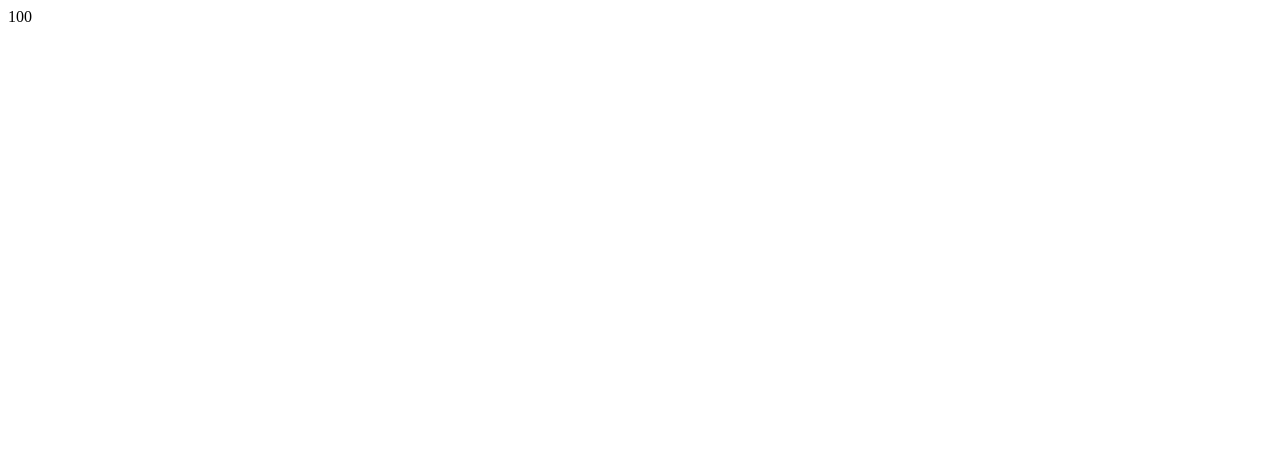
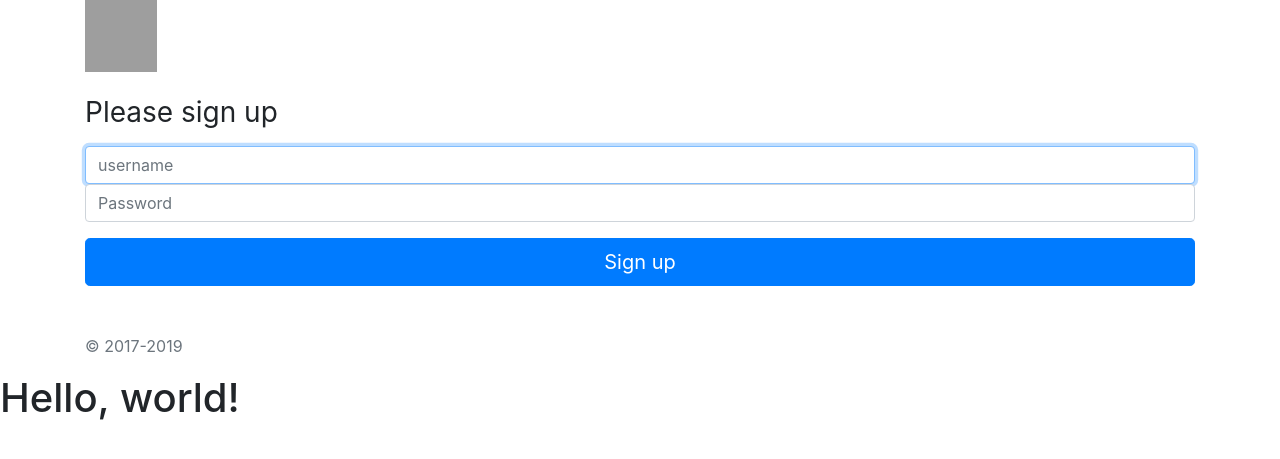
Before and after one commit to rfujino731/mysite, a Django app: page /reviewpost/signup/ in a window 1280 px wide. Before the commit the part shown is almost empty. Shown: the top 459 px of the page. Run offline with Django 3.2, Linux system fonts and the light colour scheme; grey boxes are pictures that could not be loaded.

Commit message:
modified reviewpost/signup.html

```diff
--- a/reviewpost/templates/reviewpost/signup.html
+++ b/reviewpost/templates/reviewpost/signup.html
@@ -1 +1,22 @@
-{{ somedate }}
+{% extends 'reviewpost/base.html' %}
+
+{% block content%}
+
+  <div class="container">
+      <form class="form-signin" method='post'>{% csrf_token %}
+      <img class="mb-4" src="/docs/4.4/assets/brand/bootstrap-solid.svg" alt="" width="72" height="72">
+      <h1 class="h3 mb-3 font-weight-normal">Please sign up</h1>
+      {% if error %}
+      {{ error }}
+      {% endif %}
+      <label for="inputEmail" class="sr-only">Username</label>
+      <input type="text" id="inputEmail" class="form-control" placeholder="username" name="username_data" required autofocus>
+      <label for="inputPassword" class="sr-only">Password</label>
+      <input type="password" id="inputPassword" class="form-control" placeholder="Password" name="password_data" required>
+      <div class="checkbox mb-3">
+      </div>
+      <button class="btn btn-lg btn-primary btn-block" type="submit">Sign up</button>
+      <p class="mt-5 mb-3 text-muted">&copy; 2017-2019</p>
+    </form>
+</div>
+{% endblock content %}
--- a/reviewpost/views.py
+++ b/reviewpost/views.py
@@ -2,4 +2,5 @@ from django.shortcuts import render
 from django.http import HttpResponse
 
 def signupview(request):
+    print(request.POST.get('username_date'))
     return render(request, 'reviewpost/signup.html', {'somedate':100})
```
